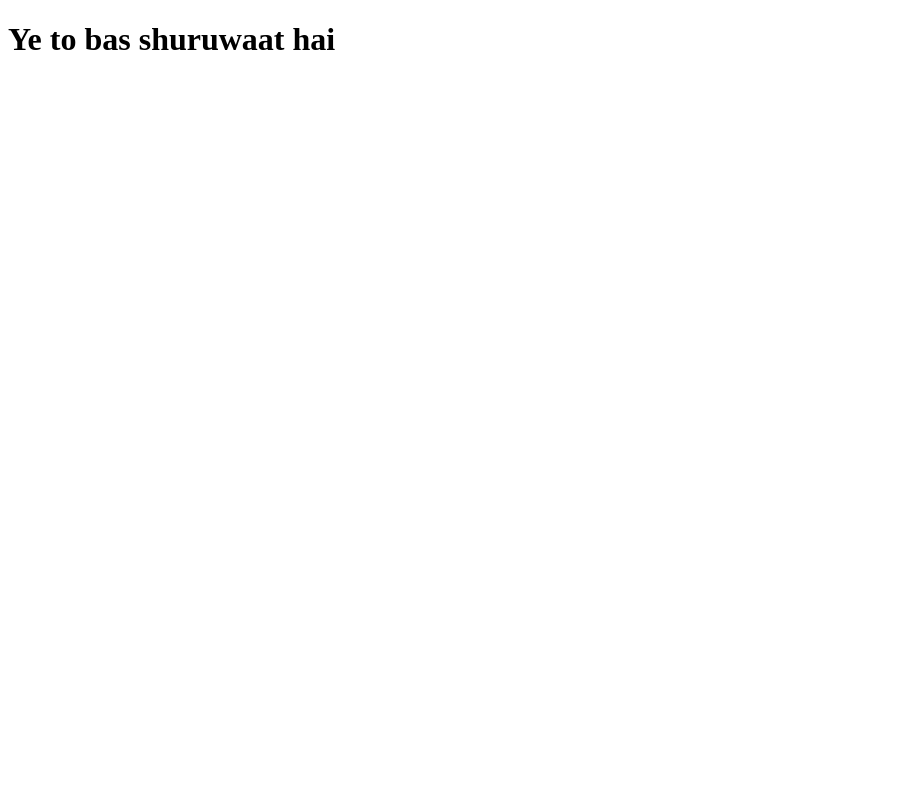
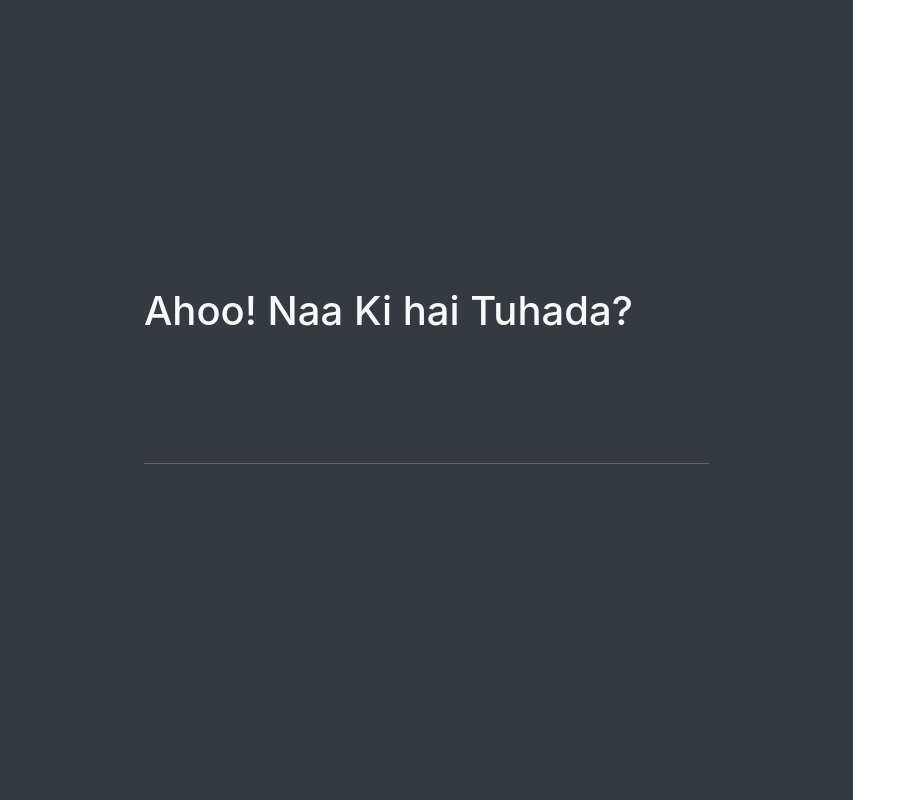
Before and after one commit to piyush97/NextJS-chatapp, a Next.js app: page / in a window 1280 px wide. Shown: the whole page, without its empty margins (0-908 px from the left). Built offline with nearby package versions, Linux system fonts and the light colour scheme.

Commit message:
Working front
Signed-off-by: Piyush Mehta <me@piyushmehta.com>

```diff
--- a/pages/index.js
+++ b/pages/index.js
@@ -1,10 +1,65 @@
- import React, { Component } from 'react';
-    import Layout from '../components/Layout';
+import React, { Component } from 'react';
+import Layout from '../components/Layout';
 
     class IndexPage extends Component {
-    	render() {
-    		return(<h1>Ye to bas shuruwaat hai</h1>);
-    	}
+    constructor(props){
+    	super(props);
+	    this.state = { user: null }
+    }
+
+      handleKeyUp = evt => {
+        if (evt.keyCode === 13) {
+          const user =  evt.target.value;
+          this.setState({ user });
+        }
+      }
+
+      render() {
+        const { user } = this.state;
+
+        const nameInputStyles = {
+          background: 'transparent',
+          color: '#999',
+          border: 0,
+          borderBottom: '1px solid #666',
+          borderRadius: 0,
+          fontSize: '4rem',
+          fontWeight: 500,
+          boxShadow: 'none !important'
+        };
+
+        return (
+          <Layout pageTitle="Sentimental Chat By Piyush">
+
+            <main className="container-fluid position-absolute h-100 bg-dark">
+
+              <div className="row position-absolute w-100 h-100">
+
+                <section className="col-md-8 d-flex flex-row flex-wrap align-items-center align-content-center px-5">
+                  <div className="px-5 mx-5">
+                    <span className="d-block w-100 h1 text-light" style={{marginTop: -50}}>
+                      {
+                        user
+                          ? (<span>
+                              <span style={{color: '#999'}}>Ji aaya nu!</span> {user}
+                            </span>)
+                          : `Ahoo!
+                            Naa Ki hai Tuhada?`
+                      }
+                    </span>
+                    { !user && <input type="text" className="form-control mt-3 px-3 py-2" onKeyUp={this.handleKeyUp} autoComplete="off" style={nameInputStyles} /> }
+                  </div>
+                </section>
+                <section className="col-md-4 position-relative d-flex flex-wrap h-100 align-items-start align-content-between bg-white px-0"></section>
+
+              </div>
+
+            </main>
+
+          </Layout>
+        );
+      }
+
     }
 
 export default IndexPage;
```
